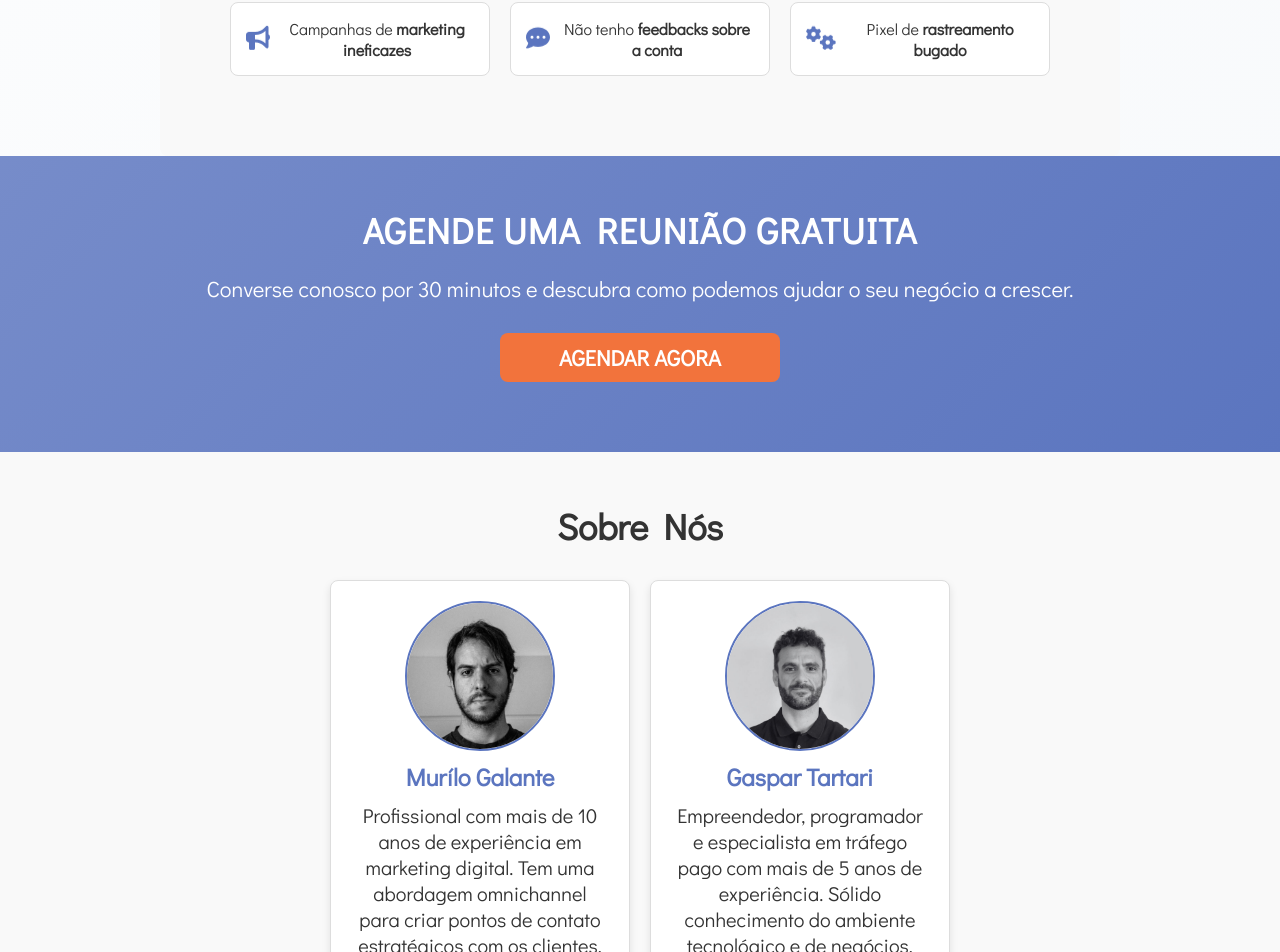
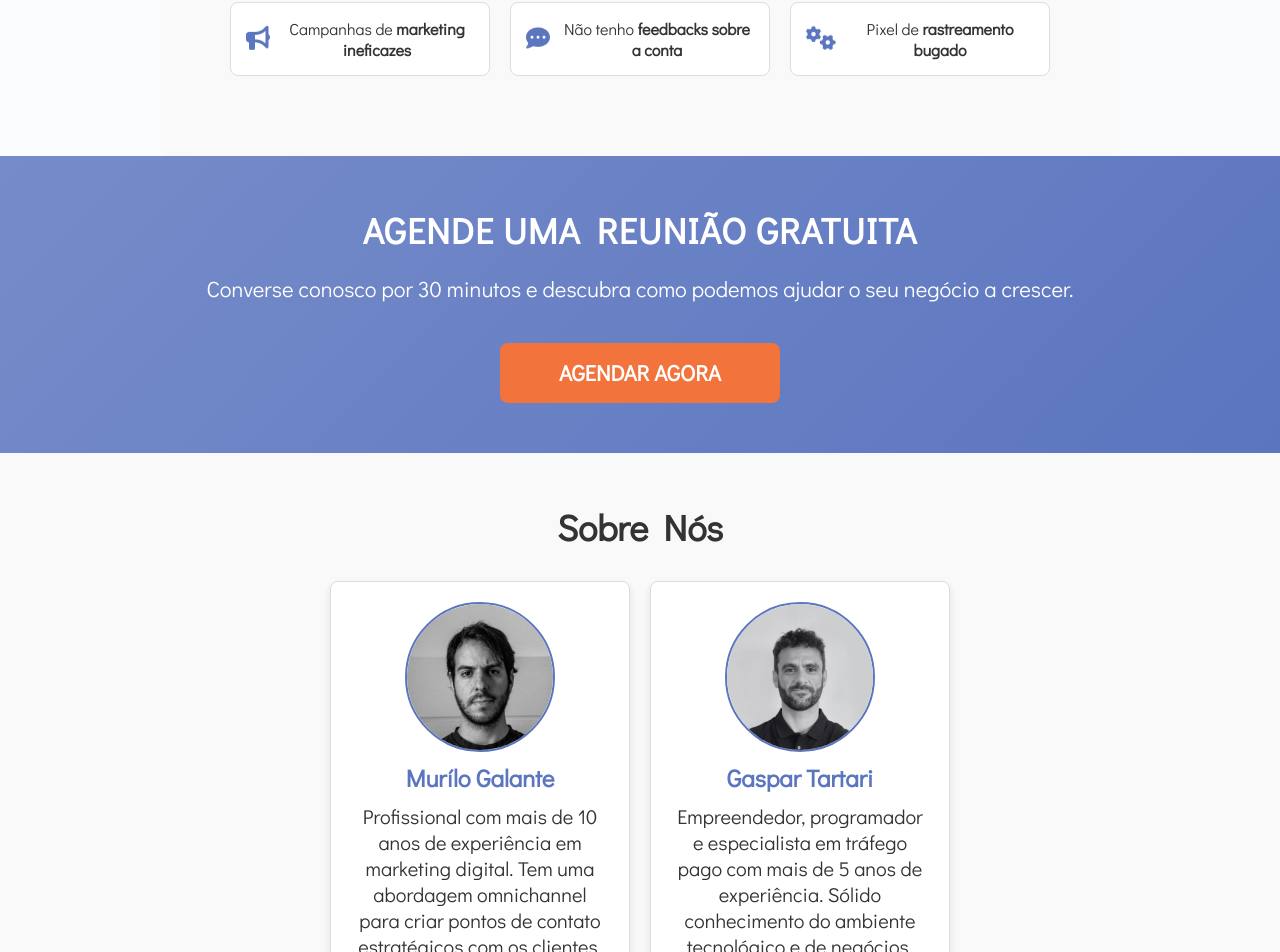
Before and after one commit to gaspartartari/lp-inpulso, a React (Vite) app: page /home in a window 1280 px wide. Shown: the part 2563-3515 px from the top of the page. Built offline with nearby package versions, Linux system fonts and the light colour scheme.

Commit message:
bitton heights

```diff
--- a/src/components/ScheduleButtonProps/styles.css
+++ b/src/components/ScheduleButtonProps/styles.css
@@ -11,4 +11,5 @@
 .lp-schedule-button-container-bg a {
     background-color : var(--btn-primary-color) ;
     color: white;
+    height: 60px;
 }
--- a/src/components/ScheduleMeeting/styles.css
+++ b/src/components/ScheduleMeeting/styles.css
@@ -1,6 +1,10 @@
 
 .lp-schedule-meeting {
-    padding: 50px 20px;
+    padding-top: 50px;
+    padding-right: 20px;
+    padding-left: 20px;
+    padding-bottom: 30px;
+
     background: linear-gradient(135deg, var(--text-primary-color) -500%, var(--bg-primary-color) 100%);
     text-align: center;
     color: var(--text-primary-color);
@@ -13,6 +17,7 @@
 
   .lp-schedule-meeting a {
     background: var(--btn-primary-color);
+    height: 60px;
 
   }
 
@@ -37,7 +42,7 @@
   }
 
   .lp-schedule-meeting p {
-    margin-bottom: 30px;
+    margin-bottom: 40px;
     font-size: 18px;
     font-weight: 400;
     padding: 0 20px;
```
